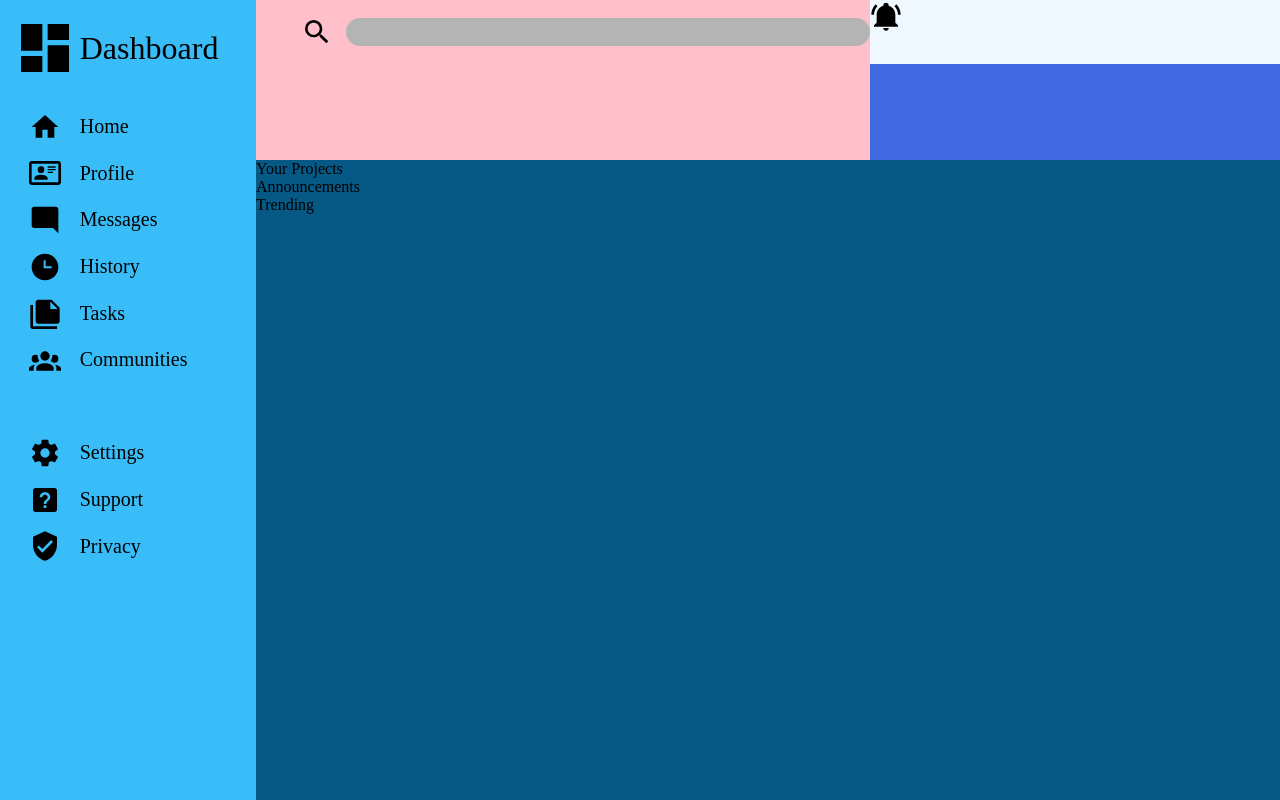
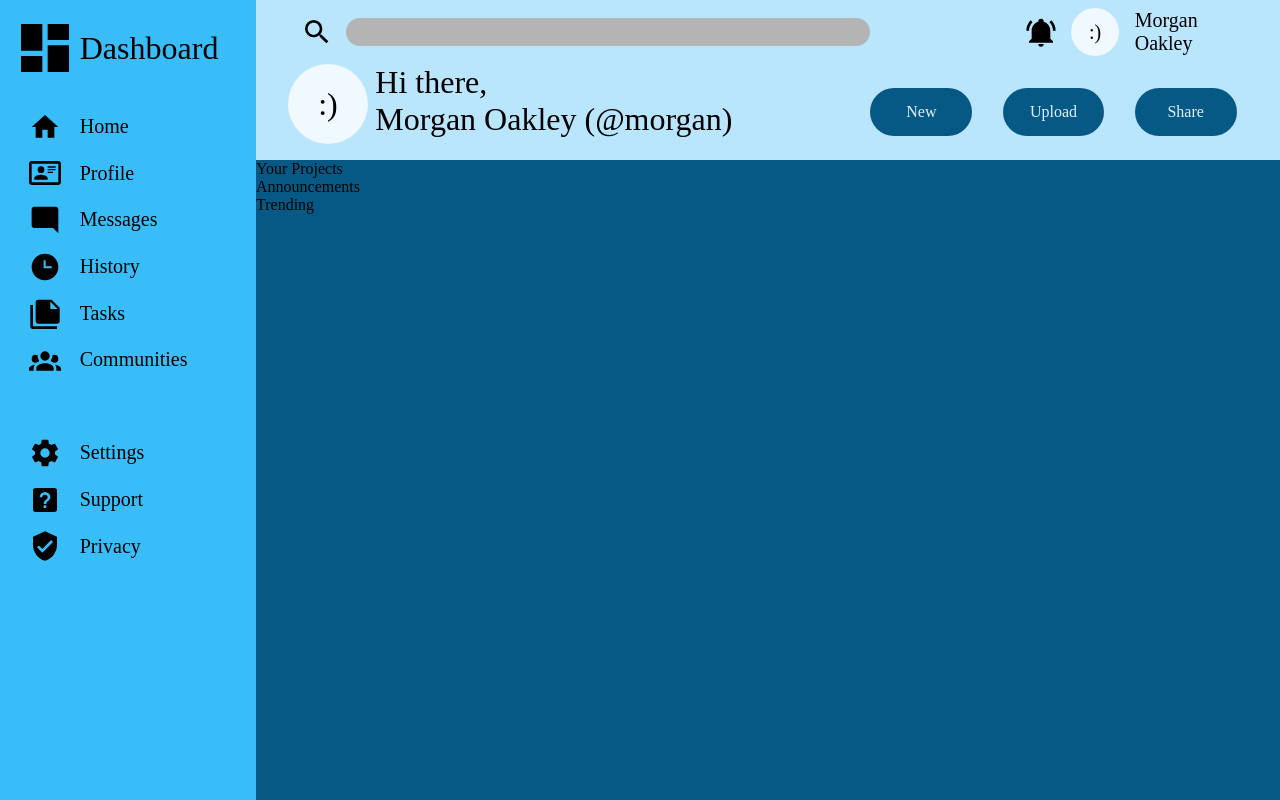
Before and after one commit to MikeMelchior/dashboard2, a plain HTML site: page index.html in a window 1280 px wide. Drawn offline with Linux system fonts and the light colour scheme.

Commit message:
finish header bar

```diff
--- a/index.html
+++ b/index.html
@@ -64,14 +64,25 @@
                         <svg xmlns="http://www.w3.org/2000/svg" viewBox="0 0 24 24"><title>magnify</title><path d="M9.5,3A6.5,6.5 0 0,1 16,9.5C16,11.11 15.41,12.59 14.44,13.73L14.71,14H15.5L20.5,19L19,20.5L14,15.5V14.71L13.73,14.44C12.59,15.41 11.11,16 9.5,16A6.5,6.5 0 0,1 3,9.5A6.5,6.5 0 0,1 9.5,3M9.5,5C7,5 5,7 5,9.5C5,12 7,14 9.5,14C12,14 14,12 14,9.5C14,7 12,5 9.5,5Z" /></svg>
                         <div class="bar"></div>
                     </div>
-                    <div class="welcome-section"></div>
+                    <div class="welcome-section">
+                        <div class="img-placeholder">:)</div>
+                        <div class="welcome-text">
+                            <p>Hi there,</p>
+                            <p>Morgan Oakley (@morgan)</p>
+                        </div>
+                    </div>
                 </div>
                 <div class="header-right">
                     <div class="account-options">
                         <svg xmlns="http://www.w3.org/2000/svg" viewBox="0 0 24 24"><title>bell-ring</title><path d="M21,19V20H3V19L5,17V11C5,7.9 7.03,5.17 10,4.29C10,4.19 10,4.1 10,4A2,2 0 0,1 12,2A2,2 0 0,1 14,4C14,4.1 14,4.19 14,4.29C16.97,5.17 19,7.9 19,11V17L21,19M14,21A2,2 0 0,1 12,23A2,2 0 0,1 10,21M19.75,3.19L18.33,4.61C20.04,6.3 21,8.6 21,11H23C23,8.07 21.84,5.25 19.75,3.19M1,11H3C3,8.6 3.96,6.3 5.67,4.61L4.25,3.19C2.16,5.25 1,8.07 1,11Z" /></svg>
-
+                        <div class="img-placeholder">:)</div>
+                        <p>Morgan Oakley</p>
                     </div>
-                    <div class="header-buttons"></div>
+                    <div class="header-buttons">
+                        <div class="button">New</div>
+                        <div class="button">Upload</div>
+                        <div class="button">Share</div>
+                    </div>
                 </div>
             </div>
             <div class="content">
--- a/styles.css
+++ b/styles.css
@@ -41,6 +41,16 @@ ul {
 
 svg {
     height: 4vh;
+}
+
+.img-placeholder {
+    background-color: #f0f9ff;
+    aspect-ratio: 1/1;
+    height: 10vh;
+    border-radius: 100px;
+    display: grid;
+    justify-content: center;
+    align-items: center;
 }
 
 
@@ -100,7 +110,6 @@ ul svg {
     }
 
     .header-left {
-        background-color: pink;
         grid-area: 1 / 1 / 2 / 2;
         padding-left: 2rem;
     }
@@ -122,17 +131,49 @@ ul svg {
                 border-radius: 15px;
             }
 
+        .welcome-section {
+            display: grid;
+            grid: 1fr / 15% 85%;
+            font-size: 4vh;
+        }
+
     .header-right {
-        background-color: royalblue;
         grid-area: 1 / 2 / 2 / 3;
+        padding-right: 2rem;
     }
 
+        .account-options {
+            display: grid;
+            grid: 1fr / 8% 15% 30%;
+            gap: 3%;
+            font-size: 2.5vh;
+            justify-content: end;
+            align-items: center;
+        }
 
+            .account-options div{
+                height: 6vh;
+                aspect-ratio: 1 / 1;
+                place-self: center;
+            }
+        .header-buttons {
+            display: grid;
+            grid: 1fr / 30% 30% 30%;
+            justify-content: space-between;
+            align-items: center;
+        }
 
-    .account-options {
-        background-color: aliceblue;
-    }
-
+            .button {
+                background-color: var(--800);
+                height: 50%;
+                width: 90%;
+                border-radius: 25px;
+                display: grid;
+                align-items: center;
+                justify-content: center;
+                color: var(--100);
+                font-size: 2vh;
+            }
 
 
 
```
